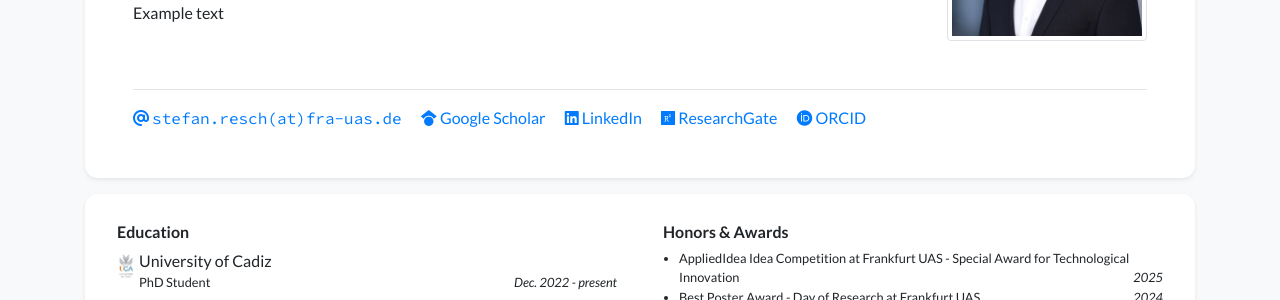
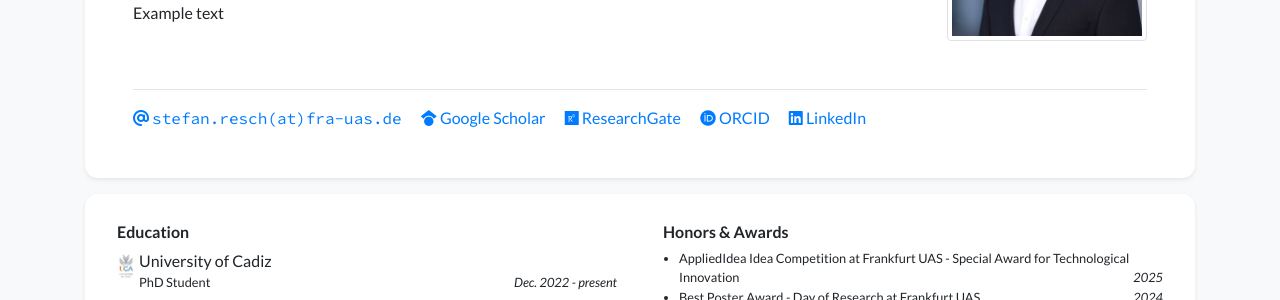
Before and after one commit to Stefan-Resch/stefan-resch.github.io, a Jekyll site: the page built from index_layout2.html, in a window 1280 px wide. Shown: the part 287-587 px from the top of the page. Built offline with Jekyll 4.4.1, drawn with Linux system fonts in a browser that asks for light colours; nearby versions of some CDN libraries; a style sheet for code colours, icons or effects is not loaded.

Commit message:
Reorder LinkedIn link in profile card

```diff
--- a/_includes/widgets/profile_card.html
+++ b/_includes/widgets/profile_card.html
@@ -82,12 +82,6 @@
                         </a>
                         {% endif %}
 
-                        {% if site.data.profile.linkedin %}
-                        <a class="pr-3 no-break" target="_blank" href="https://www.linkedin.com/in/{{ site.data.profile.linkedin }}">
-                            <i class="fab fa-linkedin"></i> LinkedIn
-                        </a>
-                        {% endif %}
-
                         {% if site.data.profile.researchgate %}
                         <a class="pr-3 no-break" target="_blank" href="https://www.researchgate.net/profile/{{ site.data.profile.researchgate }}">
                             <i class="fab fa-researchgate"></i> ResearchGate
@@ -97,6 +91,12 @@
                         {% if site.data.profile.orcid %}
                         <a class="pr-3 no-break" target="_blank" href="https://orcid.org/{{ site.data.profile.orcid }}">
                             <i class="fab fa-orcid"></i> ORCID
+                        </a>
+                        {% endif %}
+
+                        {% if site.data.profile.linkedin %}
+                        <a class="pr-3 no-break" target="_blank" href="https://www.linkedin.com/in/{{ site.data.profile.linkedin }}">
+                            <i class="fab fa-linkedin"></i> LinkedIn
                         </a>
                         {% endif %}
                     </div>
```
